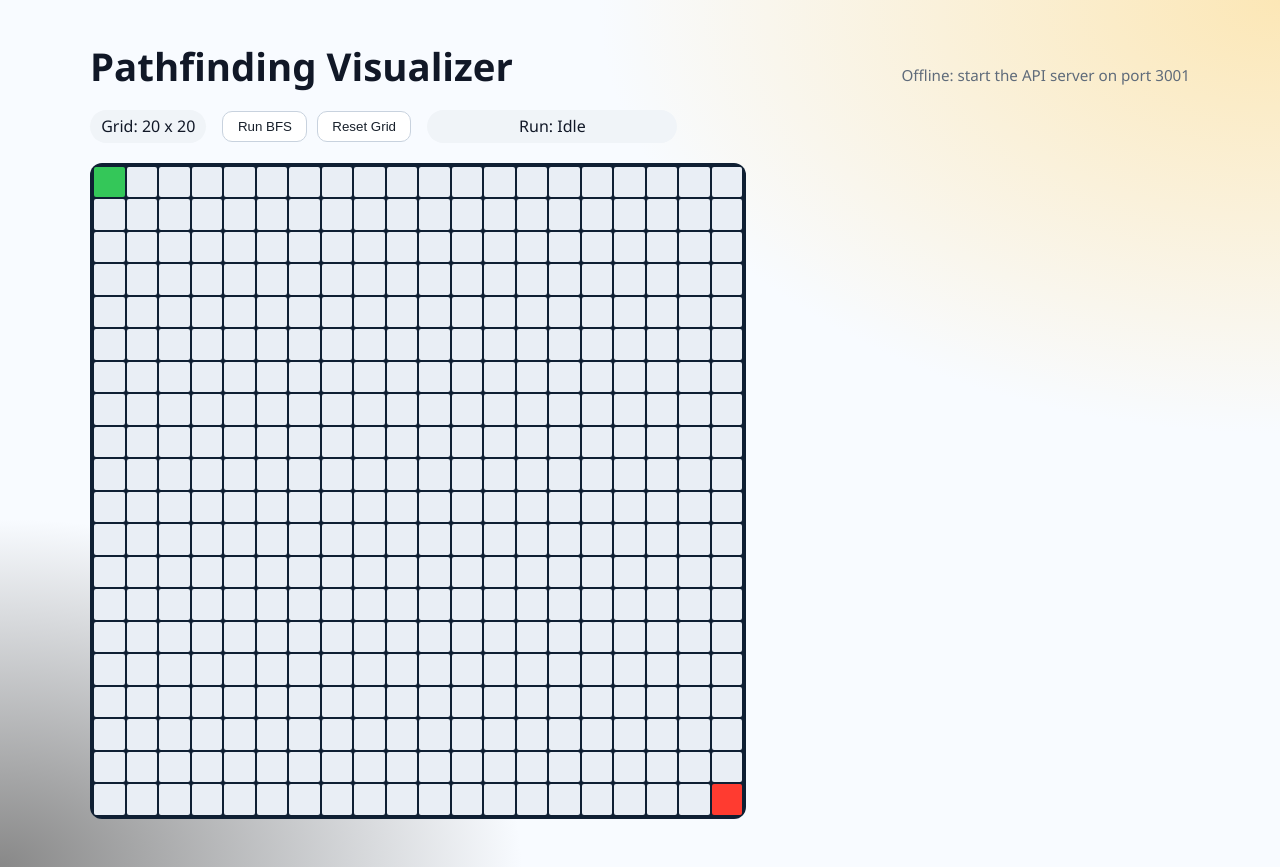
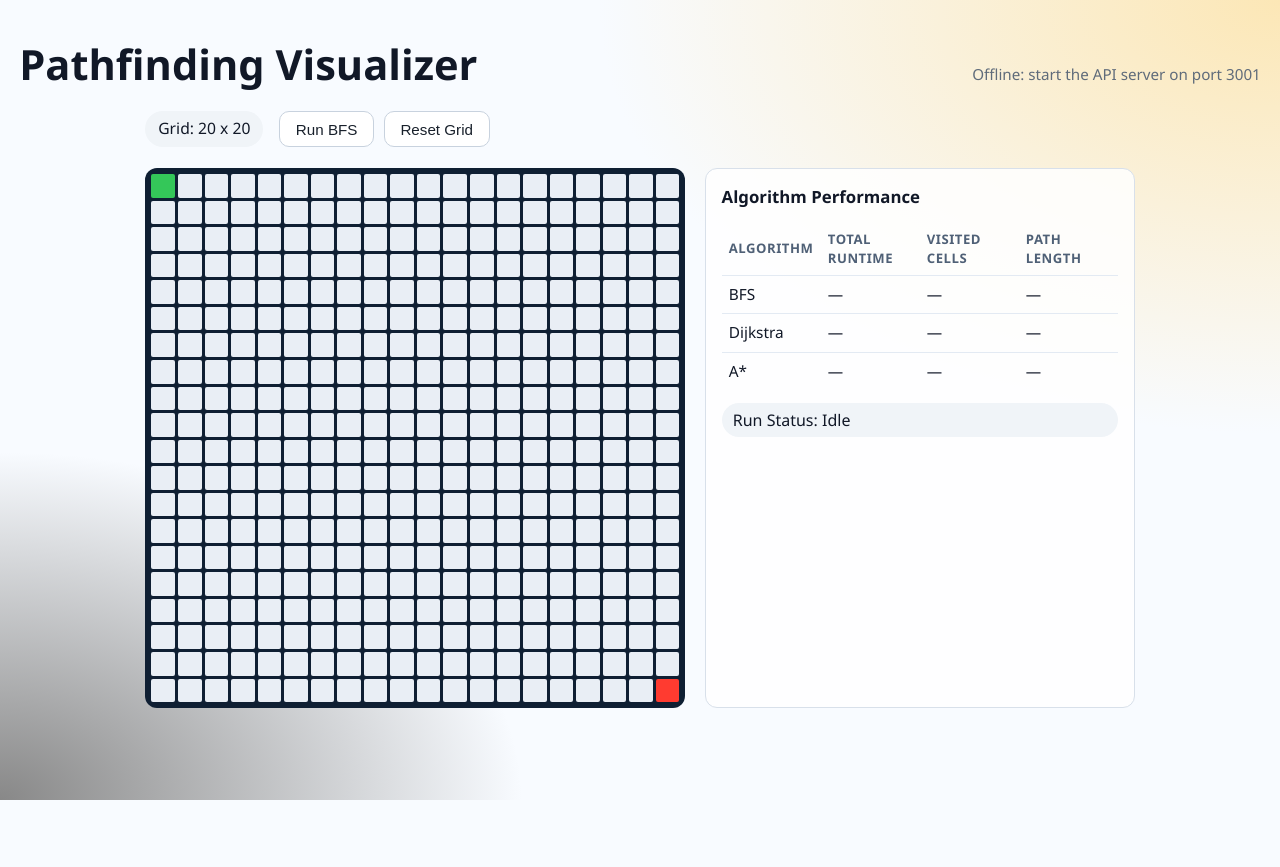
Before and after one commit to luiscarlosgarcia1/pathfinding_visualizer, a React (Vite) app in the folder web/: page / in a window 1280 px wide. After the commit the page ends 800 px from the top, so only its background shows below. Built offline with nearby package versions, Linux system fonts and the light colour scheme; no server answers.

Commit message:
added performance comparison table next to grid. realigned various things in web app to be per machine specific.

```diff
--- a/web/src/App.css
+++ b/web/src/App.css
@@ -1,7 +1,10 @@
 .page {
-  width: min(1100px, 94vw);
+  width: min(1500px, 97vw);
   margin: 0 auto;
-  padding: 2.5rem 0 3rem;
+  padding: 2.2rem 0 3.2rem;
+  min-height: 100dvh;
+  display: flex;
+  flex-direction: column;
 }
 
 .topbar {
@@ -13,7 +16,7 @@
 
 .topbar h1 {
   margin: 0;
-  font-size: clamp(1.6rem, 2vw + 1rem, 2.4rem);
+  font-size: clamp(1.8rem, 2vw + 1rem, 2.6rem);
 }
 
 .status {
@@ -23,18 +26,21 @@
 }
 
 .panel {
+  --grid-size: min(980px, calc(100dvh - 260px), calc(100vw - 520px));
   display: flex;
   gap: 1rem;
   align-items: center;
-  margin: 1rem 0 1.2rem;
+  width: min(100%, calc(var(--grid-size) + 430px + 1.2rem));
+  margin: 1.1rem auto 1.3rem;
   flex-wrap: wrap;
 }
 
 .panel p {
   margin: 0;
-  padding: 0.35rem 0.7rem;
+  padding: 0.45rem 0.8rem;
   border-radius: 999px;
   background: #f0f4f8;
+  font-size: 0.98rem;
 }
 
 .panel-actions {
@@ -43,11 +49,12 @@
 }
 
 .panel button {
-  padding: 0.45rem 0.9rem;
+  padding: 0.52rem 0.98rem;
   border-radius: 10px;
   border: 1px solid #c8d2de;
   background: #fff;
   color: #18202b;
+  font-size: 0.95rem;
 }
 
 .panel button:hover {
@@ -59,23 +66,81 @@
   cursor: not-allowed;
 }
 
-.run-status {
-  margin-left: auto;
-  min-width: 250px;
-  text-align: center;
-  white-space: nowrap;
-  overflow: hidden;
-  text-overflow: ellipsis;
+.content-layout {
+  --grid-size: min(980px, calc(100dvh - 260px), calc(100vw - 520px));
+  display: grid;
+  grid-template-columns: auto minmax(320px, 430px);
+  gap: 1.2rem;
+  align-items: start;
+  justify-content: center;
+  flex: 1;
+  min-height: 0;
 }
 
 .grid {
   display: grid;
-  gap: 2px;
-  width: min(82vmin, 860px);
+  gap: 3px;
+  width: var(--grid-size);
+  height: var(--grid-size);
+  max-width: 100%;
+  max-height: 100%;
   aspect-ratio: 1;
   background: #0f1f33;
   border-radius: 12px;
-  padding: 4px;
+  padding: 6px;
+  justify-self: start;
+}
+
+.metrics-panel {
+  min-width: 0;
+  border: 1px solid #d8e0ea;
+  border-radius: 12px;
+  background: #ffffffd9;
+  padding: 1rem;
+  height: var(--grid-size);
+  max-height: 100%;
+  overflow: auto;
+}
+
+.metrics-panel h2 {
+  margin: 0 0 0.85rem;
+  font-size: 1.05rem;
+}
+
+.metrics-table {
+  width: 100%;
+  border-collapse: collapse;
+  table-layout: fixed;
+  font-size: 0.96rem;
+}
+
+.metrics-table th,
+.metrics-table td {
+  border-bottom: 1px solid #e3eaf3;
+  padding: 0.5rem 0.45rem;
+  text-align: left;
+  overflow-wrap: anywhere;
+}
+
+.metrics-table th {
+  font-size: 0.82rem;
+  color: #4f6076;
+  text-transform: uppercase;
+  letter-spacing: 0.04em;
+}
+
+.metrics-table tbody tr:last-child td {
+  border-bottom: 0;
+}
+
+.run-status {
+  margin: 0.8rem 0 0;
+  padding: 0.35rem 0.7rem;
+  border-radius: 999px;
+  background: #f0f4f8;
+  white-space: nowrap;
+  overflow: hidden;
+  text-overflow: ellipsis;
 }
 
 .cell {
@@ -107,10 +172,37 @@
 }
 
 @media (max-width: 760px) {
-  .run-status {
-    margin-left: 0;
-    min-width: 0;
+  .page {
+    min-height: auto;
+  }
+
+  .panel {
     width: 100%;
-    text-align: left;
+    margin: 1.1rem 0 1.3rem;
+  }
+
+  .content-layout {
+    grid-template-columns: 1fr;
+    flex: none;
+    --grid-size: auto;
+  }
+
+  .grid {
+    width: 100%;
+    height: auto;
+  }
+
+  .metrics-panel {
+    height: auto;
+    overflow: visible;
+  }
+
+  .metrics-table {
+    font-size: 0.86rem;
+  }
+
+  .metrics-table th,
+  .metrics-table td {
+    padding: 0.45rem 0.35rem;
   }
 }
--- a/web/src/App.jsx
+++ b/web/src/App.jsx
@@ -2,6 +2,24 @@ import { useEffect, useState } from "react";
 import "./App.css";
 
 const DEFAULT_GRID_SIZE = 20;
+const EMPTY_METRIC = "—";
+const INITIAL_ALGORITHM_STATS = {
+  bfs: {
+    runtimeMs: null,
+    visitedCells: null,
+    pathLength: null,
+  },
+  dijkstra: {
+    runtimeMs: null,
+    visitedCells: null,
+    pathLength: null,
+  },
+  astar: {
+    runtimeMs: null,
+    visitedCells: null,
+    pathLength: null,
+  },
+};
 
 const engineStateToUiState = (state) => {
   if (state === "Start") return "start";
@@ -78,6 +96,7 @@ function App() {
   const [serverStatus, setServerStatus] = useState("Checking...");
   const [runStatus, setRunStatus] = useState("Idle");
   const [isRunning, setIsRunning] = useState(false);
+  const [algorithmStats, setAlgorithmStats] = useState(INITIAL_ALGORITHM_STATS);
 
   useEffect(() => {
     const fetchServerStatus = async () => {
@@ -109,9 +128,21 @@ function App() {
     fetchServerStatus();
   }, []);
 
+  const updateAlgorithmStats = (algorithmKey, nextMetrics) => {
+    setAlgorithmStats((prevStats) => ({
+      ...prevStats,
+      [algorithmKey]: {
+        runtimeMs: nextMetrics.runtimeMs,
+        visitedCells: nextMetrics.visitedCells,
+        pathLength: nextMetrics.pathLength,
+      },
+    }));
+  };
+
   const runBfs = async () => {
+    const startTime = performance.now();
     setIsRunning(true);
-    setRunStatus("Running BFS...");
+    setRunStatus("Running");
 
     try {
       const response = await fetch("/api/algorithms/bfs", { method: "POST" });
@@ -122,15 +153,17 @@ function App() {
       }
 
       const nextState = buildGridFromBfsResult(payload.result);
+      const runtimeMs = performance.now() - startTime;
       setGridSize(nextState.dims);
       setGrid(nextState.grid);
-      setRunStatus(
-        nextState.found
-          ? `Done: path found (${nextState.visitCount} visited, ${nextState.pathCount} path)`
-          : `Done: no path (${nextState.visitCount} visited)`,
-      );
+      updateAlgorithmStats("bfs", {
+        runtimeMs,
+        visitedCells: nextState.visitCount,
+        pathLength: nextState.pathCount,
+      });
+      setRunStatus(nextState.found ? "Complete, path found" : "Complete, path not found");
     } catch (error) {
-      setRunStatus(`Run failed: ${error instanceof Error ? error.message : "Unknown error"}`);
+      setRunStatus("Failed");
     } finally {
       setIsRunning(false);
     }
@@ -140,6 +173,12 @@ function App() {
     setGrid(createGrid(gridSize));
     setRunStatus("Idle");
   };
+
+  const tableRows = [
+    { key: "bfs", label: "BFS" },
+    { key: "dijkstra", label: "Dijkstra" },
+    { key: "astar", label: "A*" },
+  ];
 
   return (
     <main className="page">
@@ -156,9 +195,9 @@ function App() {
           </button>
           <button onClick={resetGrid} disabled={isRunning}>Reset Grid</button>
         </div>
-        <p className="run-status">Run: {runStatus}</p>
       </section>
 
+      <section className="content-layout">
         <section
           className="grid"
           style={{ gridTemplateColumns: `repeat(${gridSize}, 1fr)` }}
@@ -171,6 +210,48 @@ function App() {
             />
           ))}
         </section>
+
+        <aside className="metrics-panel">
+          <h2>Algorithm Performance</h2>
+          <table className="metrics-table">
+            <thead>
+              <tr>
+                <th>Algorithm</th>
+                <th>Total Runtime</th>
+                <th>Visited Cells</th>
+                <th>Path Length</th>
+              </tr>
+            </thead>
+            <tbody>
+              {tableRows.map((row) => {
+                const metrics = algorithmStats[row.key];
+                return (
+                  <tr key={row.key}>
+                    <td>{row.label}</td>
+                    <td>
+                      {typeof metrics.runtimeMs === "number"
+                        ? `${metrics.runtimeMs.toFixed(2)} ms`
+                        : EMPTY_METRIC}
+                    </td>
+                    <td>
+                      {typeof metrics.visitedCells === "number"
+                        ? metrics.visitedCells
+                        : EMPTY_METRIC}
+                    </td>
+                    <td>
+                      {typeof metrics.pathLength === "number"
+                        ? metrics.pathLength
+                        : EMPTY_METRIC}
+                    </td>
+                  </tr>
+                );
+              })}
+            </tbody>
+          </table>
+
+          <p className="run-status">Run Status: {runStatus}</p>
+        </aside>
+      </section>
     </main>
   );
 }
```
Also changed, not shown: 1 other file (tests, documents, lock files or other folders). Lines whose indentation alone changed are shown as unchanged.
